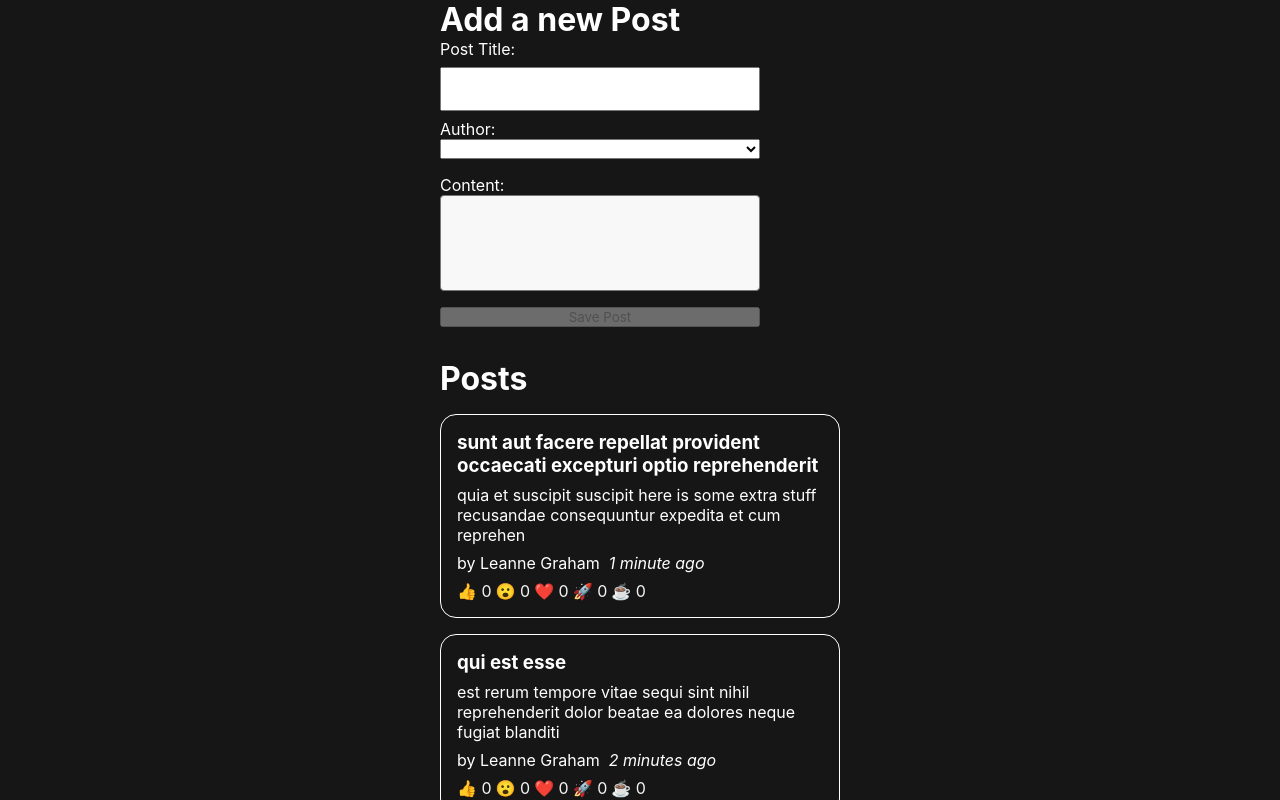
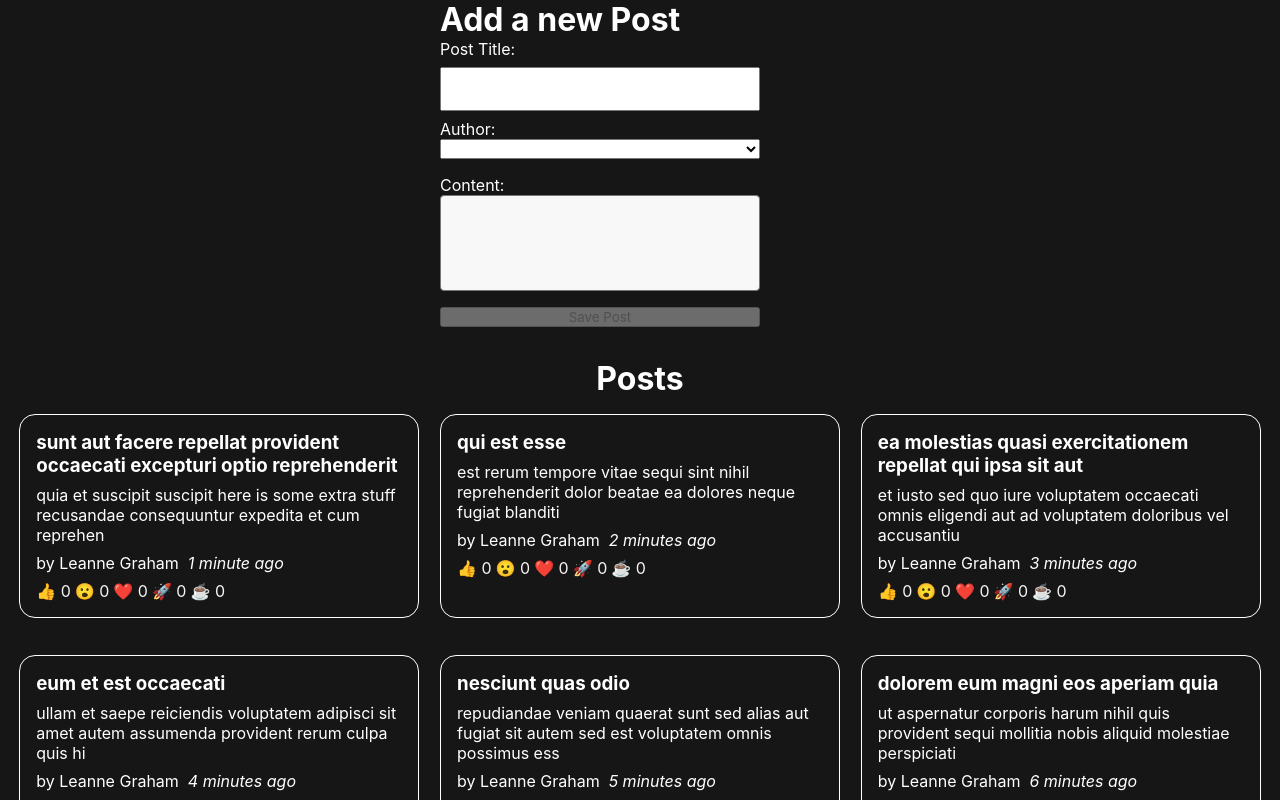
Before and after one commit to adamman722/bulletin-board-redux-tk, a React (Create React App) app: page / in a window 1280 px wide. Shown: the top 800 px of the page. Built offline with nearby package versions, Linux system fonts and the light colour scheme; data requests are answered from the project's data file.

Commit message:
updated format

```diff
--- a/src/components/post/PostList.js
+++ b/src/components/post/PostList.js
@@ -43,8 +43,8 @@ function PostsList() {
 
   return (
     <section>
-      <h2>Posts</h2>
-      {content}
+      <h2 style={{ textAlign: "center" }}>Posts</h2>
+      <section className="post-section">{content}</section>
     </section>
   );
 }
```
